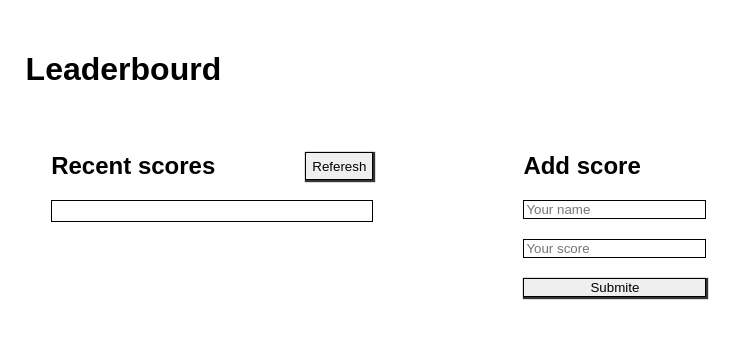
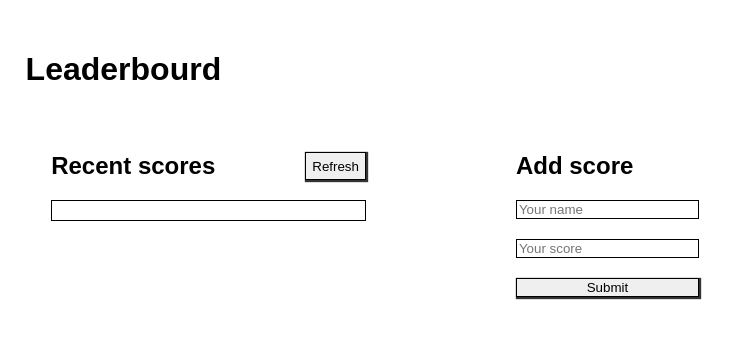
Before and after one commit to ShiroYaksha90/Leaderboard, a website built with webpack: page src/index.html in a window 1280 px wide. Shown: the whole page, without its empty margins (0-745 px from the left). Built offline with nearby package versions, Linux system fonts and the light colour scheme; no server answers.

Commit message:
Update display.js Update index.js Update index.html

```diff
--- a/src/index.html
+++ b/src/index.html
@@ -14,7 +14,7 @@
         <div class="bourd-countainer">
             <div class="bourd-header">
                 <h2>Recent scores</h2>
-                <button type="button" id="referesh">Referesh</button>
+                <button type="button" id="refresh">Refresh</button>
             </div>
             <ul class="scores"></ul>
         </div>
@@ -23,7 +23,7 @@
             <form action="submite" id="form" >
                 <input type="text" placeholder="Your name" id="user-name" required>
                 <input type="text" name="score" placeholder="Your score" id="user-score" required>
-                <button type="submit" id="submit">Submite</button>
+                <button type="submit" id="submit">Submit</button>
             </form>
         </div>
     </div>
--- a/src/index.js
+++ b/src/index.js
@@ -1,7 +1,7 @@
 import './style.css';
 import ApiOp from './modules/display.js';
 
-const refereshButton = document.getElementById('referesh');
+const refereshButton = document.getElementById('refresh');
 const form = document.querySelector('#form');
 
 document.addEventListener('DOMContentLoaded', () => {
--- a/src/modules/display.js
+++ b/src/modules/display.js
@@ -6,16 +6,12 @@ const player = {
   score: Number,
 };
 
-const gameName = {
-  name: 'Random scores',
-};
-
 export default class ApiOp {
   static newGame = async () => {
     const reply = await fetch('https://us-central1-js-capstone-backend.cloudfunctions.net/api/games/',
       {
         method: 'POST',
-        body: JSON.stringify(gameName),
+        body: 'Random scores',
         headers: {
           'content-type': 'application/json',
         },
```
